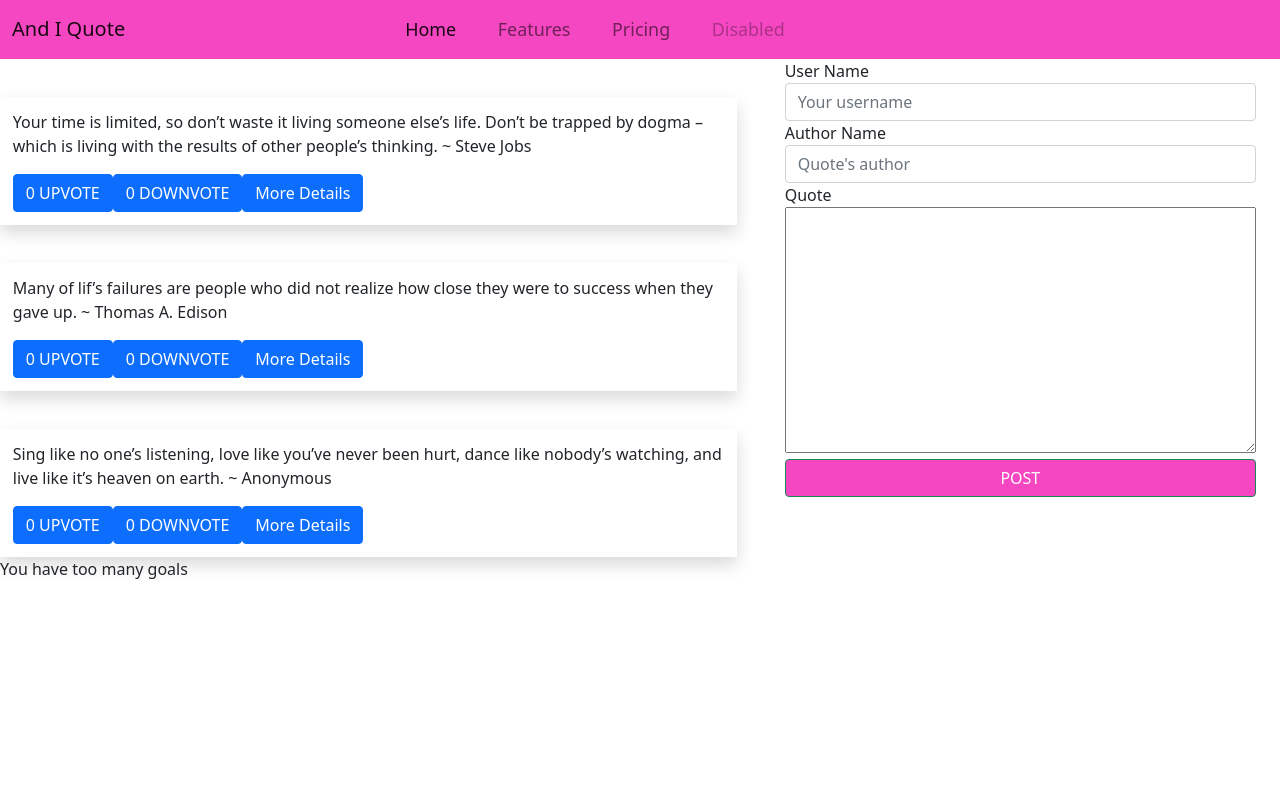
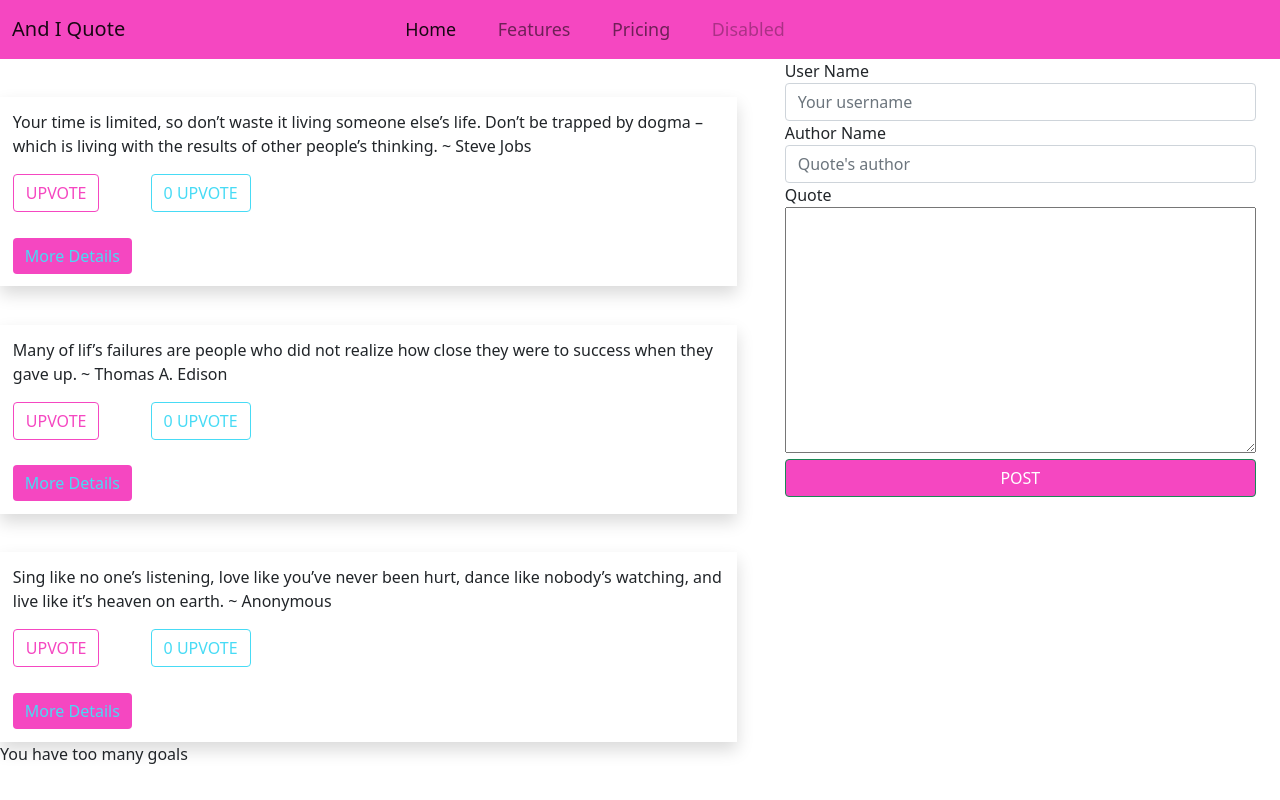
Before and after one commit to victoriamwangi/And-I-Quote, an Angular app: page / in a window 1280 px wide. Built offline with nearby package versions, Linux system fonts and the light colour scheme.

Commit message:
st:style buttons

```diff
--- a/src/app/quote/quote.component.css
+++ b/src/app/quote/quote.component.css
@@ -15,3 +15,23 @@
 .q-date {
     color: var(--secondary);
 }
+
+.btnsVote .upvote {
+    background: transparent;
+    border: #f547c1 solid 1px;
+    color: #f547c1;
+    margin-right: 4vw;
+}
+
+.btnsVote .downvote {
+    background: transparent;
+    border: #47dbf5 solid 1px;
+    color: #47dbf5;
+}
+
+.more {
+    background-color: #f547c1;
+    color: #47dbf5;
+    border: none;
+    margin-top: 2vw;
+}
--- a/src/app/quote/quote.component.html
+++ b/src/app/quote/quote.component.html
@@ -5,39 +5,39 @@
           quote.upVotes == highest && quote.upVotes > 0;
           then highlight;
           else empty
-        ">
-                <button * ngIf="quote.votes" class="btn btn-primary" (click)="voteIncrement(i)">
-          UPVOTE
-        </button>
-            </div>
+        "></div>
 
             <ng-template #highlight>
                 <div appHighlight class="msg shadow">
                     <p>{{ quote.message }} ~ {{ quote.authorName }}</p>
-                    <!-- <p>{{ quote.votes }}</p> -->
-                    <button class="btn btn-primary" (click)="voteIncrement(i)">
-            UPVOTE
-          </button>
+                    <div class="btnsVote">
+                        <button class="btn btn-primary" (click)="voteIncrement(i)">
+              UPVOTE
+            </button>
+                        <button class="btn btn-primary" (click)="voteDecrement(i)">
+              {{ quote.upVotes }} UPVOTE
+            </button>
+                    </div>
+
                     <button (click)="toggleDetails(i)" class="btn btn-primary">
             More Details
           </button>
                 </div>
-                <button class="btn btn-primary" (click)="voteIncrement(i)">
-          {{ quote.upVotes }} UPVOTE
-        </button>
             </ng-template>
 
             <ng-template #empty>
                 <div class="msg shadow">
                     <p>{{ quote.message }} ~ {{ quote.authorName }}</p>
+                    <div class="btnsVote">
+                        <button class="btn btn-primary upvote" (click)="voteIncrement(i)">
+              UPVOTE
+            </button>
+                        <button class="btn btn-primary downvote" (click)="voteDecrement(i)">
+              {{ quote.upVotes }} UPVOTE
+            </button>
+                    </div>
 
-                    <button class="btn btn-primary" (click)="voteIncrement(i)">
-            {{ quote.upVotes }} UPVOTE
-          </button>
-                    <button class="btn btn-primary" (click)="voteDecrement(i)">
-            {{ quote.downVotes }} DOWNVOTE
-          </button>
-                    <button (click)="toggleDetails(i)" class="btn btn-primary">
+                    <button (click)="toggleDetails(i)" class="btn btn-primary more">
             More Details
           </button>
                 </div>
```
